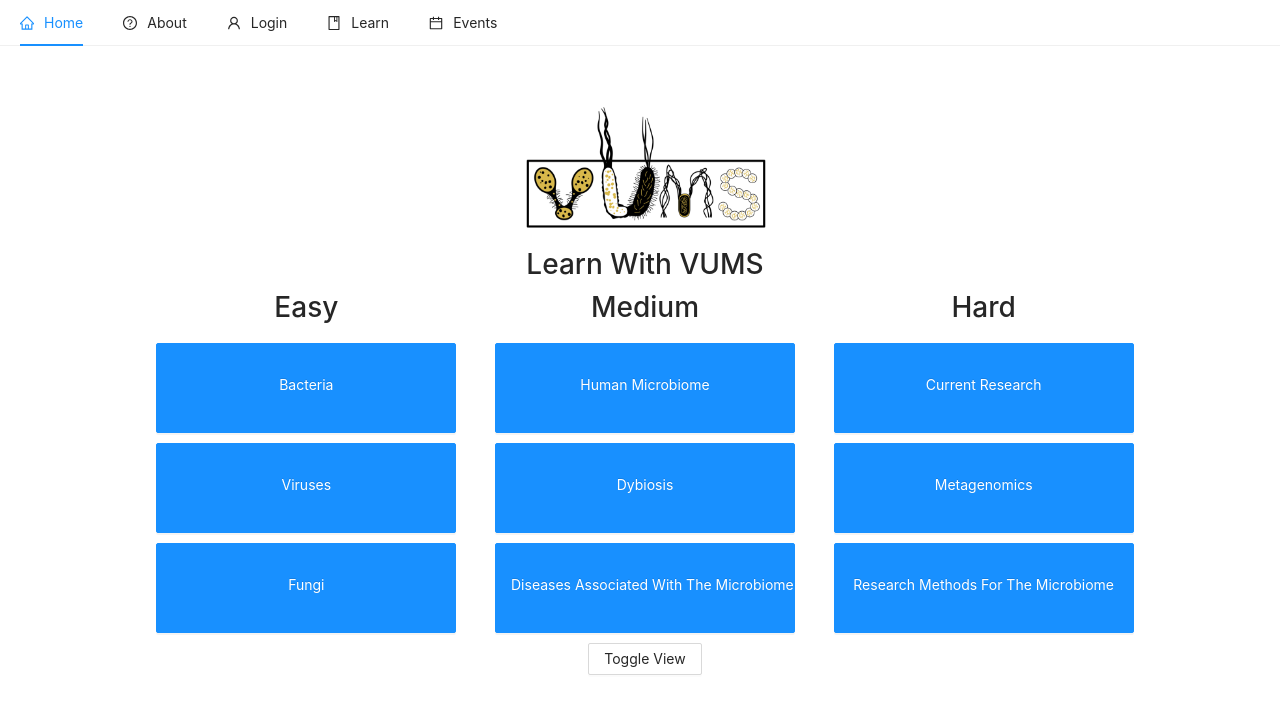
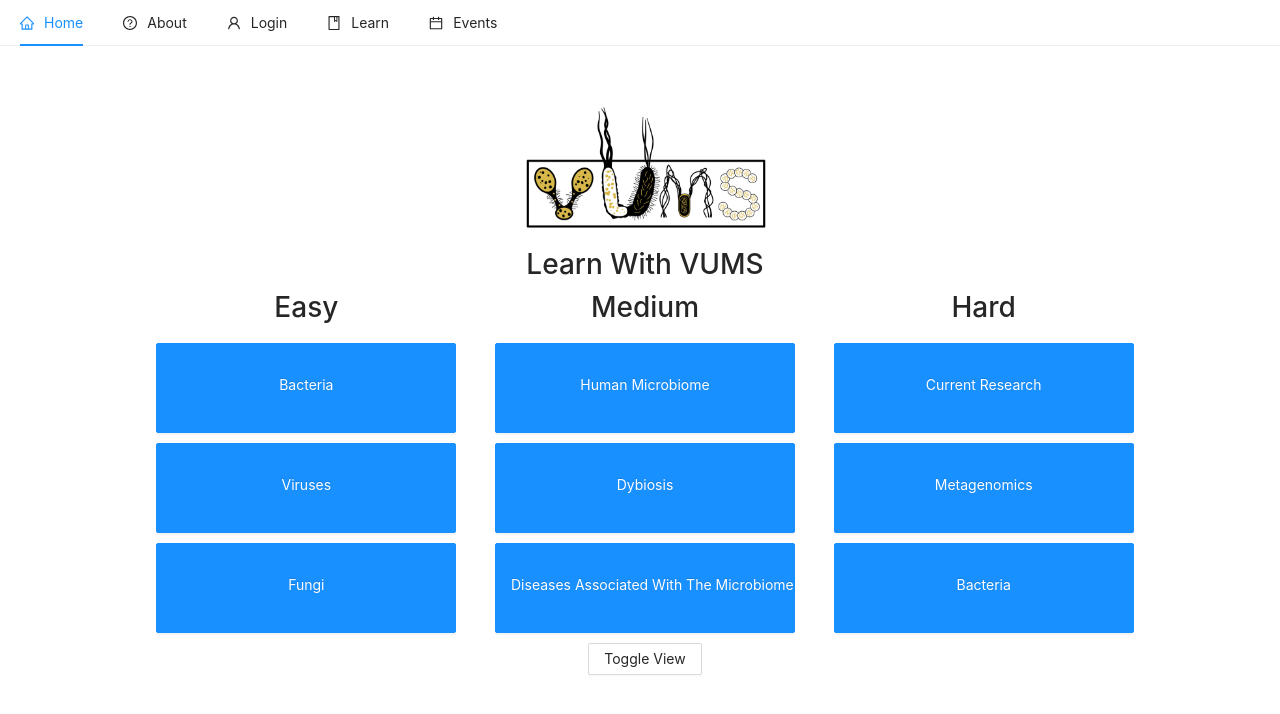
Before and after one commit to aadarshjha/kombucha, a React (Create React App) app in the folder client/: page /learn in a window 1280 px wide. Shown: the top 714 px of the page. Built offline with nearby package versions, Linux system fonts and the light colour scheme.

Commit message:
finalizes view

```diff
--- a/client/src/views/learn/articles.css
+++ b/client/src/views/learn/articles.css
@@ -10,26 +10,21 @@
 }
 
 .left {
-    height: 94.9vh;
+    height: 100%;
     width: 100%;
     flex: 1;
     padding: 0;
-    background-color: blue;
 }
 
 .right {
-    height: 94.9vh;
+    height: 100%;
     width: 100%;
     flex: 3;
-    background-color: red;
+    display: flex;
+    flex-direction: column;
 }
 
-.right > div {
-    width: 100%;
-    background-color: green;
-}
 .test {
-    /* background-color: red;  */
     margin-bottom: 5px;
     margin-top: 5px;
     display: flex;
--- a/client/src/views/learn/articles.tsx
+++ b/client/src/views/learn/articles.tsx
@@ -1,6 +1,6 @@
 import React from "react";
 import "./articles.css";
-import { Card, List } from "antd";
+import { List } from "antd";
 
 type backendData = {
   header: string;
@@ -30,10 +30,13 @@ const Articles: React.FC<catProps> = ({ articles }: catProps) => {
       <div className="right">
         {/* This is dynamically loaded based on what is selected */}
         <div>
-          <h1>This Is the Current Article Title</h1>
+          <h1>
+            This Is the Current Article Title And Its Really Long Lets Go Yeah I
+            Like Cheese
+          </h1>
         </div>
         <div>
-          <p>
+          <span>
             Lorem ipsum dolor sit amet, consectetur adipiscing elit, sed do
             eiusmod tempor incididunt ut labore et dolore magna aliqua. Ut enim
             ad minim veniam, quis nostrud exercitation ullamco laboris nisi ut
@@ -132,7 +135,7 @@ const Articles: React.FC<catProps> = ({ articles }: catProps) => {
             esse cillum dolore eu fugiat nulla pariatur. Excepteur sint occaecat
             cupidatat non proident, sunt in culpa qui officia deserunt mollit
             anim id est laborum
-          </p>
+          </span>
         </div>
       </div>
     </div>
--- a/client/src/views/learn/learn.tsx
+++ b/client/src/views/learn/learn.tsx
@@ -91,7 +91,42 @@ const dataFromBackend: Array<backendData> = [
     body:
       "yeet this is some smart text from VUMS that is really smart idk what to write becuase i do not know anything about micribiologyyeetet here i ssomemore text i like some text etc etc yuh this is even more text lets go herere more text yeet.",
     difficulty: "hard",
-    category: "Research Methods For The Microbiome",
+    category: "Bacteria",
+  },
+  {
+    header: "This is the title of the article",
+    body:
+      "yeet this is some smart text from VUMS that is really smart idk what to write becuase i do not know anything about micribiologyyeetet here i ssomemore text i like some text etc etc yuh this is even more text lets go herere more text yeet.",
+    difficulty: "hard",
+    category: "Bacteria",
+  },
+  {
+    header: "This is the title of the article",
+    body:
+      "yeet this is some smart text from VUMS that is really smart idk what to write becuase i do not know anything about micribiologyyeetet here i ssomemore text i like some text etc etc yuh this is even more text lets go herere more text yeet.",
+    difficulty: "hard",
+    category: "Bacteria",
+  },
+  {
+    header: "This is the title of the article",
+    body:
+      "yeet this is some smart text from VUMS that is really smart idk what to write becuase i do not know anything about micribiologyyeetet here i ssomemore text i like some text etc etc yuh this is even more text lets go herere more text yeet.",
+    difficulty: "hard",
+    category: "Bacteria",
+  },
+  {
+    header: "This is the title of the article",
+    body:
+      "yeet this is some smart text from VUMS that is really smart idk what to write becuase i do not know anything about micribiologyyeetet here i ssomemore text i like some text etc etc yuh this is even more text lets go herere more text yeet.",
+    difficulty: "hard",
+    category: "Bacteria",
+  },
+  {
+    header: "This is the title of the article",
+    body:
+      "yeet this is some smart text from VUMS that is really smart idk what to write becuase i do not know anything about micribiologyyeetet here i ssomemore text i like some text etc etc yuh this is even more text lets go herere more text yeet.",
+    difficulty: "hard",
+    category: "Bacteria",
   },
 ];
 
```
